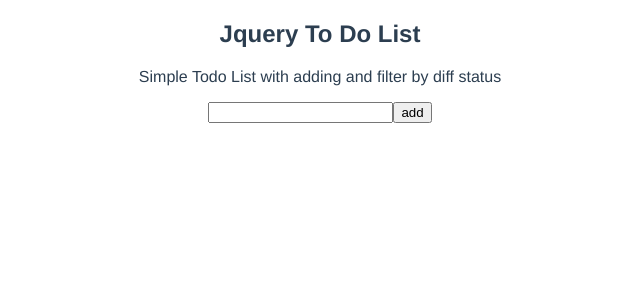
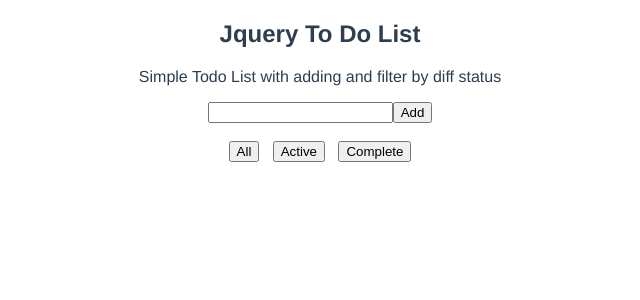
Before and after one commit to DannyZeng2/Vue-Todo-List-2019-7-19-9-27-8-136, a Vue app: page / in a window 1280 px wide. Shown: the top 300 px of the page, without its empty margins (320-960 px from the left). Built offline with nearby package versions, Linux system fonts and the light colour scheme.

Commit message:
update the final function,we can select the item according to its status(all,active,complete)

```diff
--- a/src/components/AddItem.vue
+++ b/src/components/AddItem.vue
@@ -1,8 +1,8 @@
 <template>
     <div>
-        <div>
+        <div >
         <input id="additem" v-model="todoItem" type="text">
-        <button id="addBtn" @click="add">add</button>
+        <button id="addBtn" @click="add">Add</button>
         </div>
     </div>
 </template>
@@ -13,8 +13,7 @@
         name: "AddItem",
         data(){
             return {
-                todoItem:""
-
+                todoItem:"",
             }
         },
         methods:{
--- a/src/components/Item.vue
+++ b/src/components/Item.vue
@@ -1,7 +1,8 @@
 <template>
     <div>
         <div v-for="item in items" :key="item">
-            <div class="items">
+            <div v-if="status==='All'||status==='Active'&&item.active===false||status==='Complete'&&item.active===true" class="item">
+
                 {{item.id}}.<input type="checkbox" v-model="item.active"/>
 
                 <label :class="{finishItem:item.active}" @dblclick="editItem(item.id,item.name)">
@@ -13,6 +14,13 @@
 
             </div>
         </div>
+        <br/>
+        <div class="itemstatus">
+            <button class="btnState" @click="changeStatus('All')" >All</button>&nbsp;&nbsp;
+            <button class="btnState" @click="changeStatus('Active')" >Active</button>&nbsp;&nbsp;
+            <button class="btnState" @click="changeStatus('Complete')" >Complete</button>
+        </div>
+
 
     </div>
 </template>
@@ -25,9 +33,15 @@
             return {
                 items:itemList.items,
                 status:itemList.status
+
             }
         },
         methods: {
+
+            changeStatus(state) {
+                this.status=state;
+                itemList.status=state;
+            },
             editItem(id,name){
                 this.items[id-1].isEdit=true;
             },
--- a/src/components/ItemList.vue
+++ b/src/components/ItemList.vue
@@ -7,7 +7,7 @@
         name: "itemList",
         items:[
         ],
-        status: 0
+        status: "All"
     }
 </script>
 
```
Also changed, not shown: src/style.css (line endings or trailing spaces).
